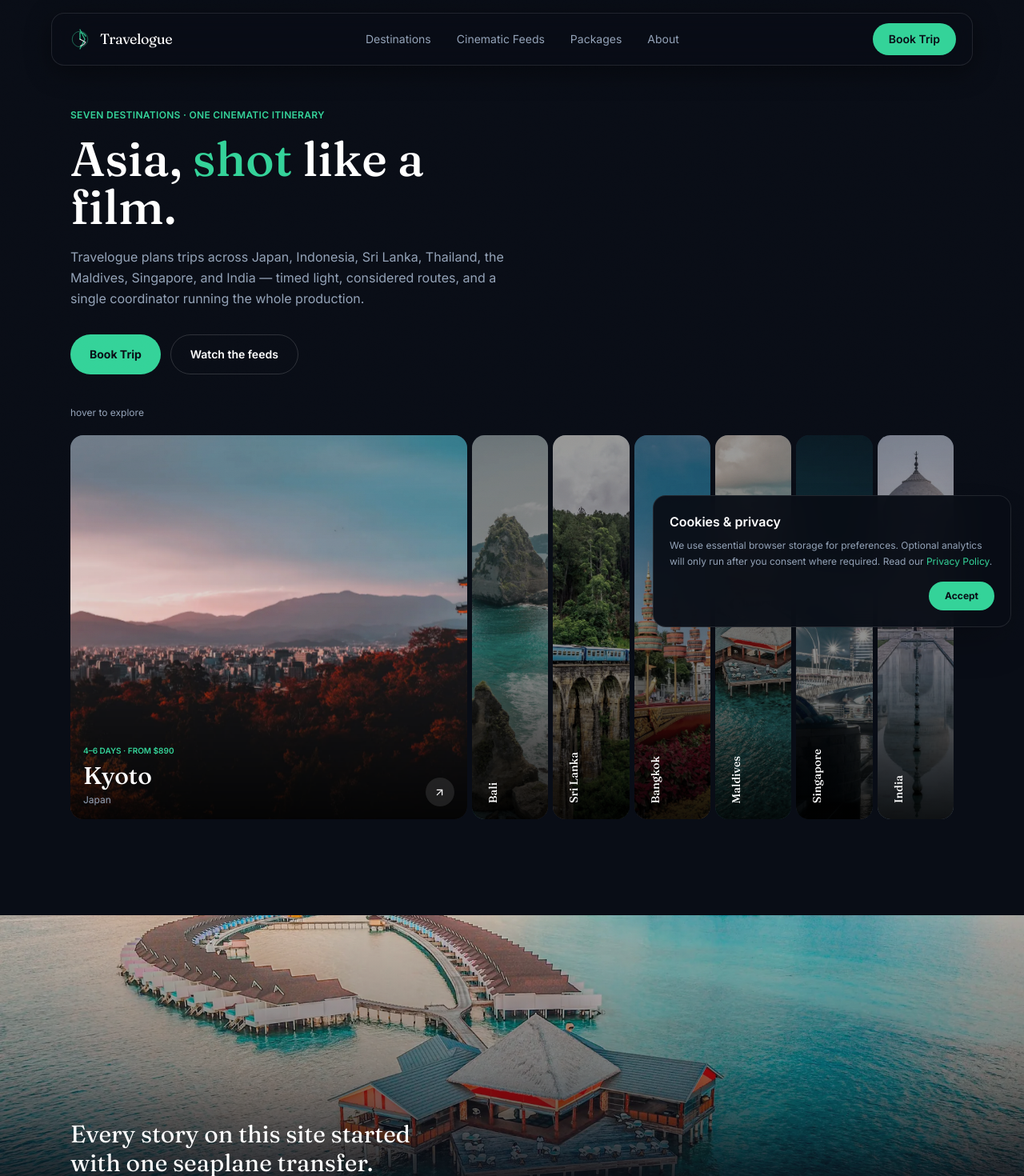
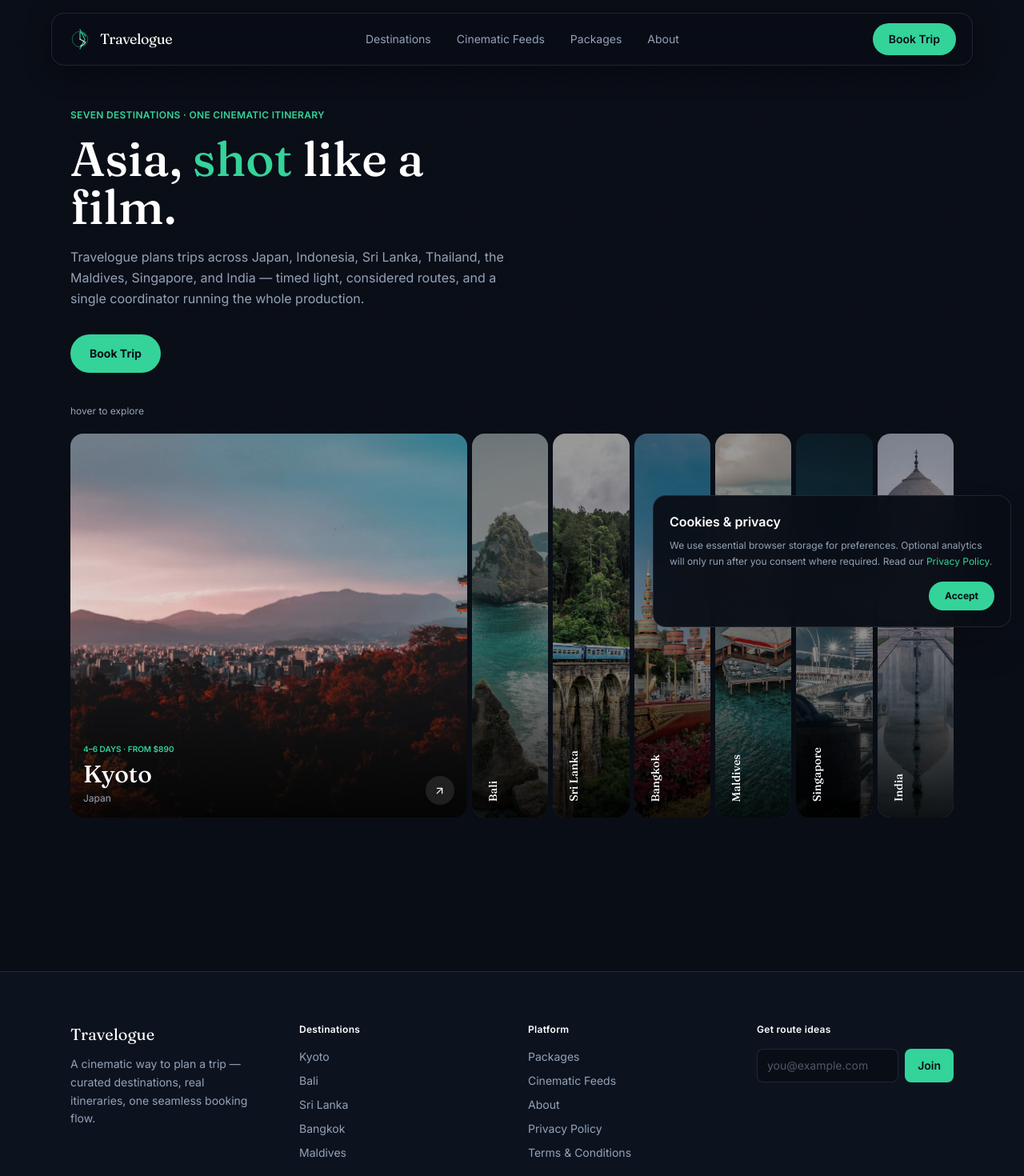
Before and after one commit to LinukaBandara/Travelogue, a Next.js app: page / in a window 1280 px wide. Shown: the top 1470 px of the page at 80% size. Built offline with nearby package versions, Linux system fonts and the light colour scheme.

Commit message:
Make homepage a true standalone page

```diff
--- a/app/page.js
+++ b/app/page.js
@@ -1,113 +1,35 @@
 "use client";
 
-import Image from "next/image";
-import Link from "next/link";
 import CinematicHero from "@/components/CinematicHero";
-import { destinations } from "@/lib/destinations";
 import { useDrawer } from "@/lib/DrawerContext";
 
 export default function Home() {
   const { openDrawer } = useDrawer();
 
   return (
-    <div>
-      {/* HERO */}
-      <section className="mx-auto max-w-6xl px-4 md:px-6 pt-6 pb-10">
+    <section className="mx-auto max-w-6xl px-4 md:px-6 pt-6 pb-16">
       <div className="max-w-xl mb-10">
-          <div className="text-xs font-semibold text-mint tracking-wide mb-4">SEVEN DESTINATIONS · ONE CINEMATIC ITINERARY</div>
+        <div className="text-xs font-semibold text-mint tracking-wide mb-4">
+          SEVEN DESTINATIONS · ONE CINEMATIC ITINERARY
+        </div>
         <h1 className="font-display text-4xl md:text-6xl font-medium leading-tight mb-5">
           Asia, <span className="text-mint">shot</span> like a film.
         </h1>
         <p className="text-slateSoft text-base leading-relaxed mb-8">
-            Travelogue plans trips across Japan, Indonesia, Sri Lanka, Thailand, the Maldives, Singapore, and India — timed light, considered routes, and a single coordinator running the whole production.
+          Travelogue plans trips across Japan, Indonesia, Sri Lanka, Thailand,
+          the Maldives, Singapore, and India — timed light, considered routes,
+          and a single coordinator running the whole production.
         </p>
-          <div className="flex flex-wrap gap-3">
-            <button onClick={() => openDrawer(null)} className="rounded-full bg-mint text-arctic text-sm font-bold px-6 py-3.5">
+        <button
+          onClick={() => openDrawer(null)}
+          className="rounded-full bg-mint text-arctic text-sm font-bold px-6 py-3.5 hover:bg-white transition-colors"
+        >
           Book Trip
         </button>
-            <a href="#feeds" className="rounded-full border border-white/15 text-sm font-semibold px-6 py-3.5 hover:border-mint transition-colors">
-              Watch the feeds
-            </a>
-          </div>
       </div>
 
+      {/* Original cinematic expanding cards — intentionally preserved. */}
       <CinematicHero />
     </section>
-
-      {/* BANNER */}
-      <section className="relative h-[46vh] my-20">
-        <Image
-          src="/images/maldives.webp"
-          alt="Aerial view of the Maldives islands and lagoon"
-          fill
-          sizes="100vw"
-          className="object-cover"
-          priority
-        />
-        <div className="absolute inset-0 bg-gradient-to-t from-arctic via-arctic/40 to-arctic/10" />
-        <div className="relative h-full flex items-end mx-auto max-w-6xl px-6 pb-10">
-          <p className="font-display text-2xl md:text-3xl text-white max-w-md">
-            Every story on this site started with one seaplane transfer.
-          </p>
-        </div>
-      </section>
-
-      {/* CINEMATIC FEEDS */}
-      <section id="feeds" className="mx-auto max-w-6xl px-6 py-10 scroll-mt-28">
-        <div className="flex items-baseline justify-between mb-8">
-          <h2 className="font-display text-2xl md:text-3xl">Cinematic feeds</h2>
-          <span className="text-xs text-slateSoft">unedited, on location</span>
-        </div>
-        <div className="grid grid-cols-2 md:grid-cols-4 gap-3">
-          <Image src="/images/bangkok.webp" alt="Bangkok street scene" width={800} height={600} sizes="(max-width: 768px) 50vw, 25vw" className="rounded-xl w-full h-48 object-cover col-span-2 md:col-span-1" />
-          <Image src="/images/singapore.webp" alt="Singapore city scene" width={800} height={600} sizes="(max-width: 768px) 50vw, 25vw" className="rounded-xl w-full h-48 object-cover" />
-          <Image src="/images/srilanka.webp" alt="Sri Lankan landscape" width={800} height={600} sizes="(max-width: 768px) 50vw, 25vw" className="rounded-xl w-full h-48 object-cover" />
-          <Image src="/images/india.webp" alt="Indian travel scene" width={800} height={600} sizes="(max-width: 768px) 50vw, 25vw" className="rounded-xl w-full h-48 object-cover" />
-        </div>
-      </section>
-
-      {/* PACKAGES */}
-      <section id="packages" className="mx-auto max-w-6xl px-6 py-20 scroll-mt-28">
-        <div className="flex items-baseline justify-between mb-8">
-          <h2 className="font-display text-2xl md:text-3xl">Every destination, priced</h2>
-        </div>
-        <div className="border-t border-white/10">
-          {destinations.map((d) => (
-            <div key={d.slug} className="flex flex-col sm:flex-row sm:items-center justify-between gap-3 py-6 border-b border-white/10">
-              <div className="max-w-md">
-                <Link href={`/destinations/${d.slug}`} className="text-lg font-semibold hover:text-mint transition-colors">
-                  {d.name}, {d.country}
-                </Link>
-                <p className="text-sm text-slateSoft mt-1">{d.tagline}</p>
-              </div>
-              <div className="flex items-center gap-5 flex-shrink-0">
-                <span className="text-sm text-slateSoft">{d.duration}</span>
-                <span className="font-semibold">${d.price.toLocaleString()}</span>
-                <button
-                  onClick={() => openDrawer(d)}
-                  className="rounded-full border border-white/15 text-xs font-semibold px-4 py-2 hover:border-mint hover:text-mint transition-colors"
-                >
-                  Book
-                </button>
-              </div>
-            </div>
-          ))}
-        </div>
-      </section>
-
-      {/* ABOUT */}
-      <section id="about" className="mx-auto max-w-6xl px-6 py-20 scroll-mt-28 border-t border-white/10">
-        <div className="grid md:grid-cols-2 gap-10 items-start">
-          <div>
-            <p className="text-xs font-semibold text-mint tracking-wide mb-4">ABOUT TRAVELOGUE</p>
-            <h2 className="font-display text-3xl md:text-4xl leading-tight">A trip should feel like a story, not a spreadsheet.</h2>
-          </div>
-          <div className="text-sm text-slateSoft leading-relaxed space-y-4">
-            <p>Travelogue turns carefully selected destinations into considered, day-by-day journeys. Each route is built around pace, place, timing, and the moments worth remembering.</p>
-            <p>Choose a destination, explore the itinerary, then send a request. A coordinator reviews the details before anything is confirmed.</p>
-          </div>
-        </div>
-      </section>
-    </div>
   );
 }
```
Lines whose indentation alone changed are shown as unchanged.
